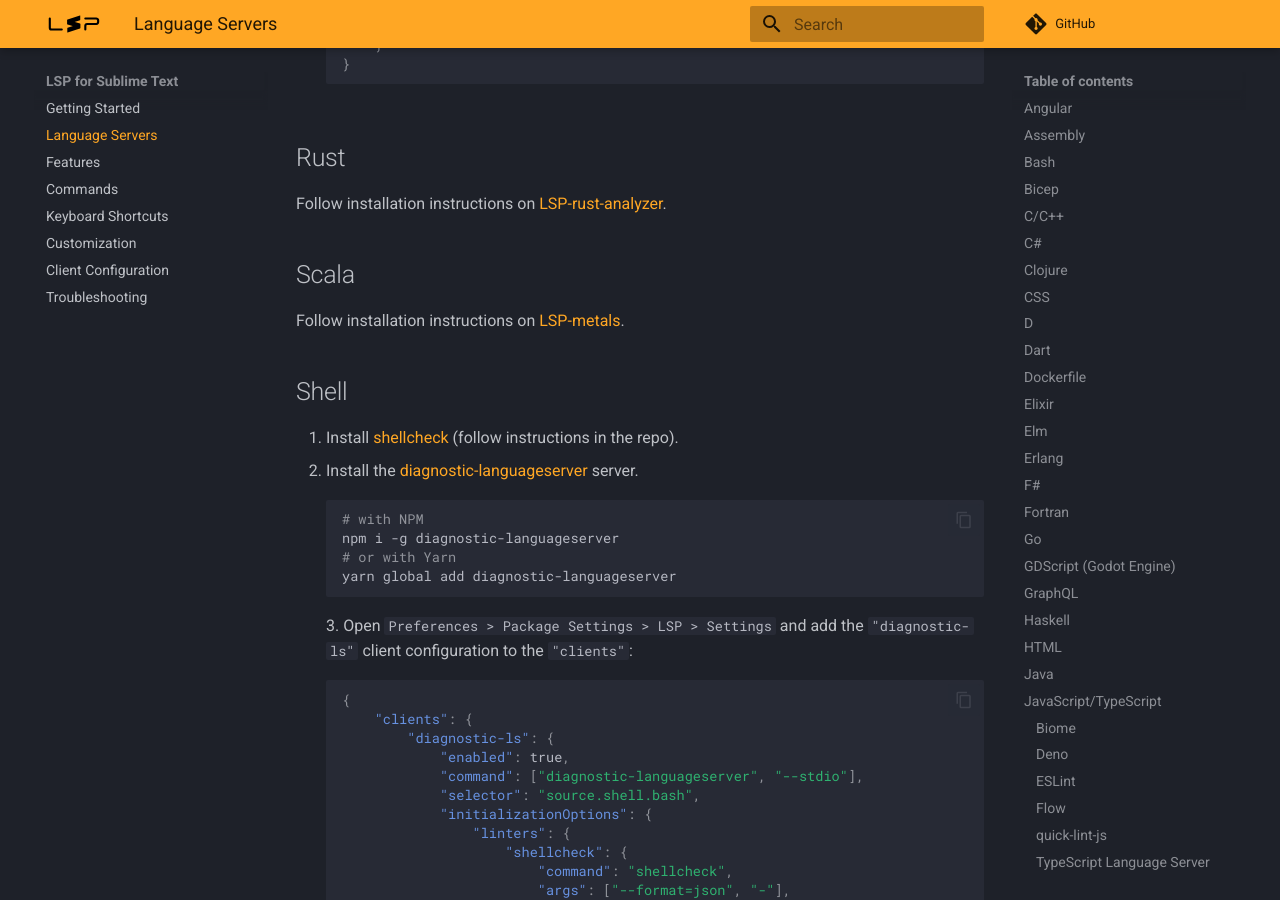
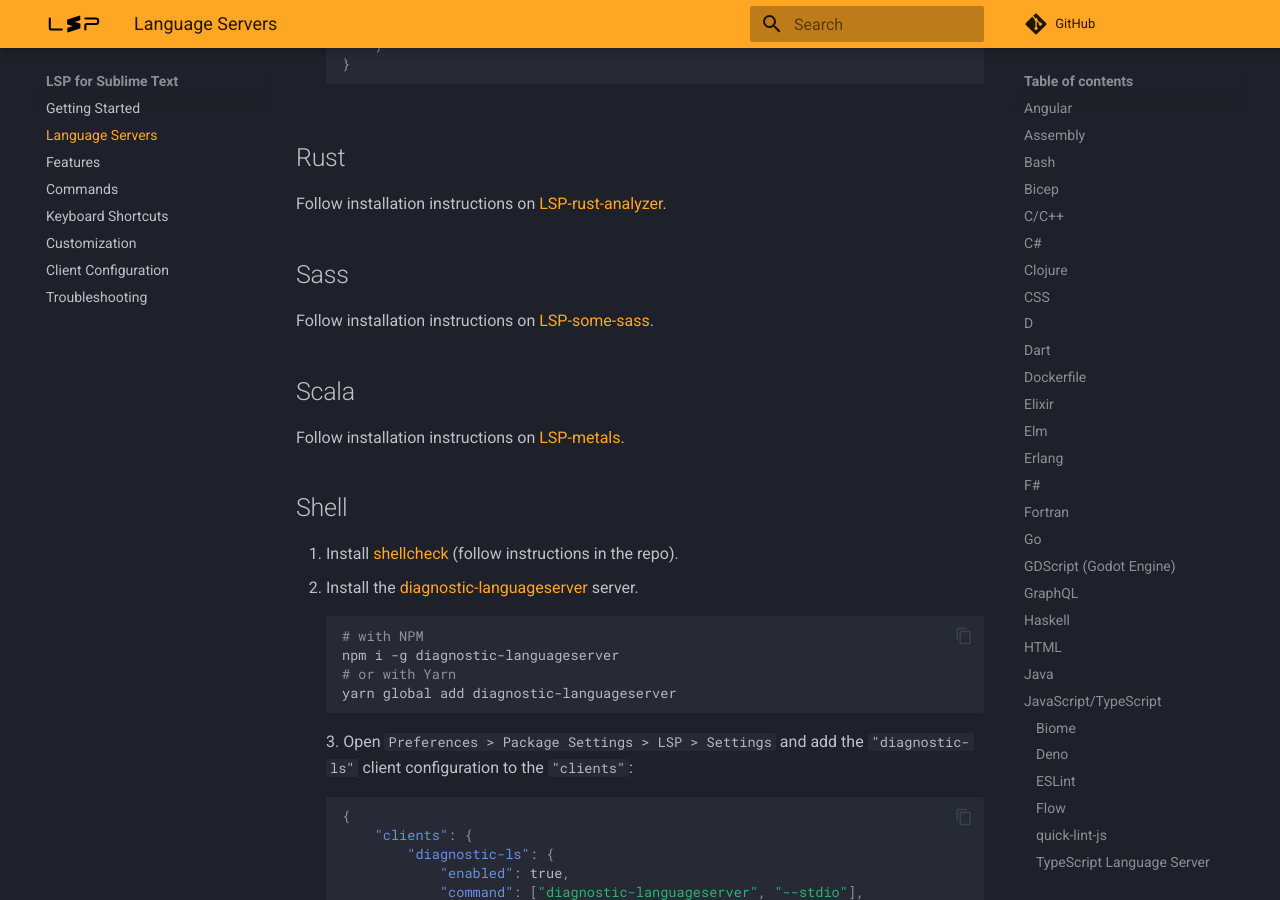
Before and after one commit to sublimelsp/LSP, an MkDocs documentation site: the page built from docs/src/language_servers.md, in a window 1280 px wide and 900 px high, scrolled down 15308 px. Built offline with MkDocs 1.6.1 and Material for MkDocs 9.7.7, drawn with Linux system fonts in a browser that asks for light colours; comment, search, counter and statistics services are not loaded.

Commit message:
Add LSP-some-sass to language servers list

```diff
--- a/docs/src/language_servers.md
+++ b/docs/src/language_servers.md
@@ -633,6 +633,10 @@
 
 Follow installation instructions on [LSP-rust-analyzer](https://github.com/sublimelsp/LSP-rust-analyzer).
 
+## Sass
+
+Follow installation instructions on [LSP-some-sass](https://github.com/sublimelsp/LSP-some-sass).
+
 ## Scala
 
 Follow installation instructions on [LSP-metals](https://github.com/scalameta/metals-sublime).
```
